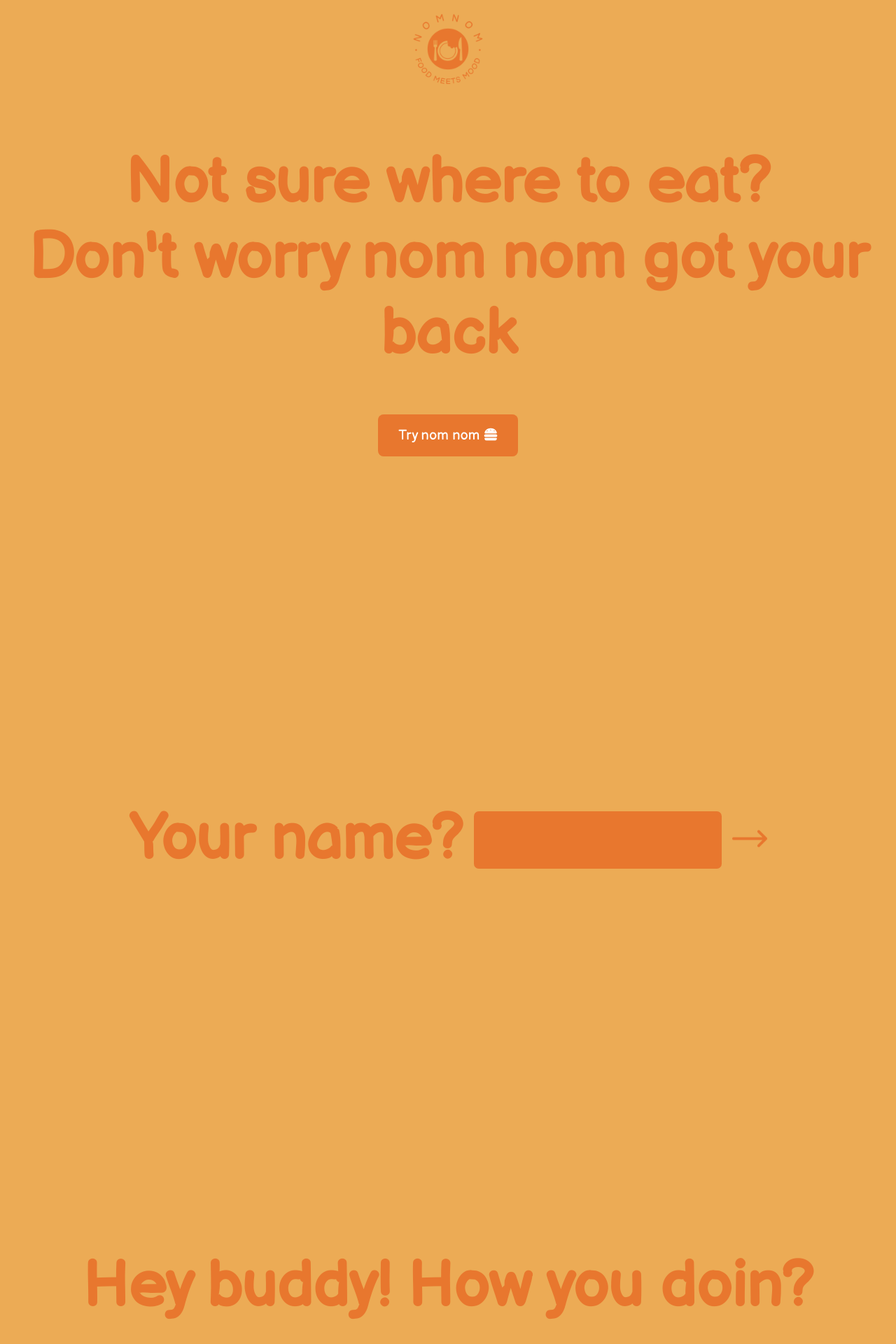
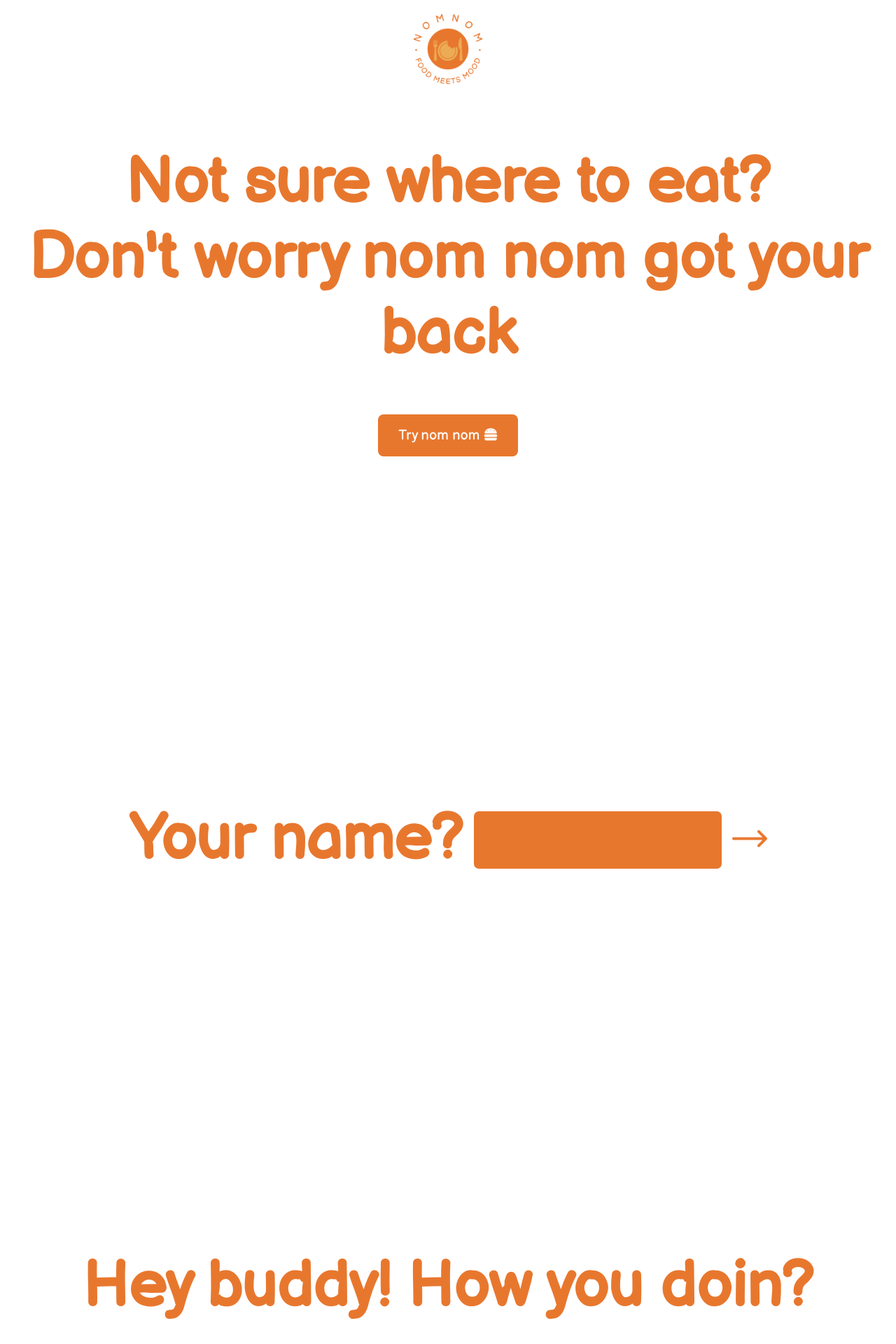
Before and after one commit to raaasin/nomnom, a Flask app: page / in a window 1280 px wide. Shown: the top 1920 px of the page at 70% size. Run offline with Flask 3, Linux system fonts and the light colour scheme; some libraries are stand-ins or nearby versions.

Commit message:
trying white

```diff
--- a/static/ext.css
+++ b/static/ext.css
@@ -11,13 +11,13 @@
     margin: 0;
     padding: 0;
     overflow:hidden;
-    background-color: #ECAB55;;
+    background-color: #ffffff;;
 
   }
   #mood{
     color:#E8772E;
     height: 100vh;
-    background-color:#ECAB55;
+    background-color:#ffffff;
     width: 100%;
     display: flex;
     justify-content: center; /* Center horizontally */
@@ -28,7 +28,7 @@
   #name{
     color:#E8772E;
     height: 100vh;
-    background-color:#ECAB55;
+    background-color:#ffffff;
     display: inline-block;
     width: 100%;
     display: flex;
@@ -38,7 +38,7 @@
   #budget{
     color:#E8772E;
     height: 100vh;
-    background-color:#ECAB55;
+    background-color:#ffffff;
     display: inline-block;
     width: 100%;
     display: flex;
@@ -49,7 +49,7 @@
   #aesthetics{
     color:#E8772E;
     height: 100vh;
-    background-color:#ECAB55;
+    background-color:#ffffff;
     display: inline-block;
     width: 100%;
     display: flex;
@@ -60,7 +60,7 @@
   #foodtype{
     color:#E8772E;
     height: 100vh;
-    background-color:#ECAB55;
+    background-color:#ffffff;
     display: inline-block;
     width: 100%;
     display: flex;
@@ -71,7 +71,7 @@
   #diet{
     color:#E8772E;
     height: 100vh;
-    background-color:#ECAB55;
+    background-color:#ffffff;
     display: inline-block;
     width: 100%;
     display: flex;
@@ -82,7 +82,7 @@
   #home{
     color:#E8772E;
     height: 100vh;
-    background-color:#ECAB55;
+    background-color:#ffffff;
     display: inline-block;
     width: 100%;
     display: flex;
@@ -95,7 +95,7 @@
   #submit{
     color:#E8772E;
     height: 100vh;
-    background-color:#ECAB55;
+    background-color:#ffffff;
     display: inline-block;
     width: 100%;
     display: flex;
@@ -106,7 +106,7 @@
   #result{
     color:#E8772E;
     height: 100vh;
-    background-color:#ECAB55;
+    background-color:#ffffff;
     display: inline-block;
     width: 100%;
     display: flex;
```
